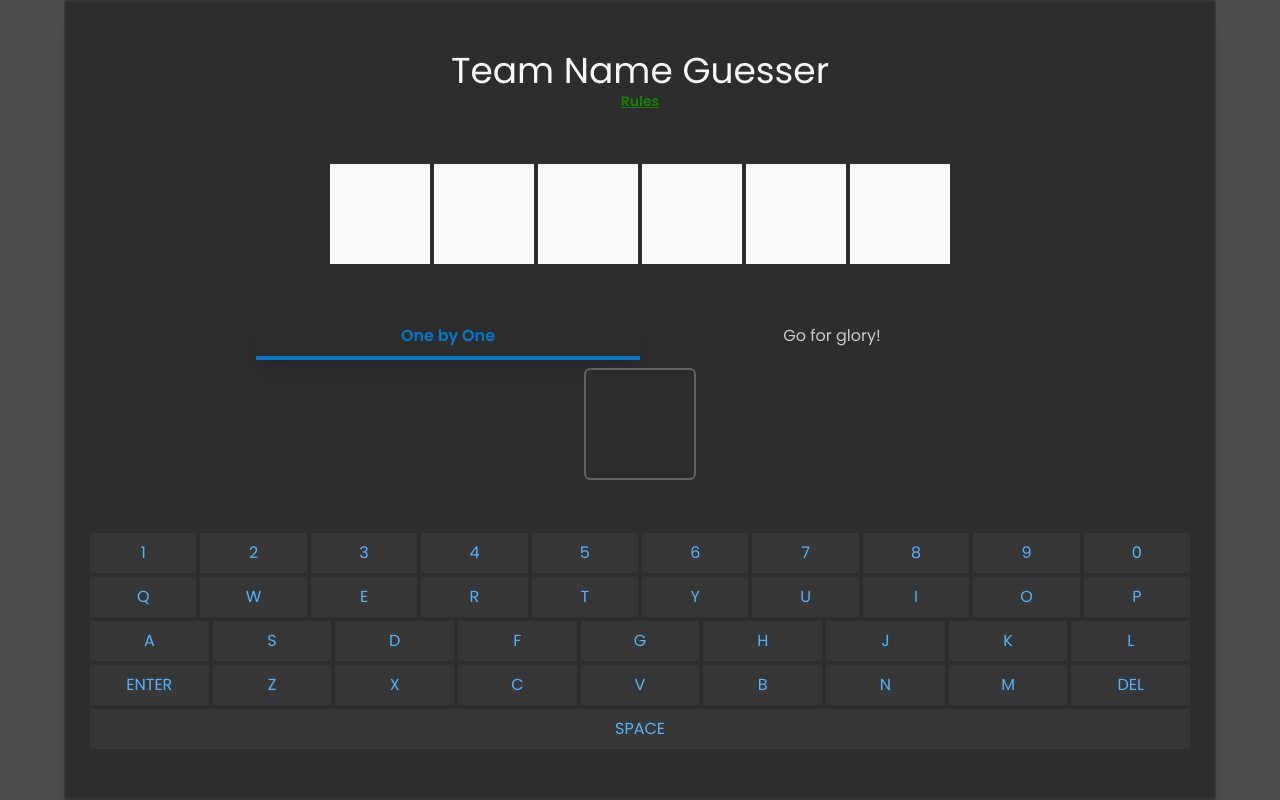
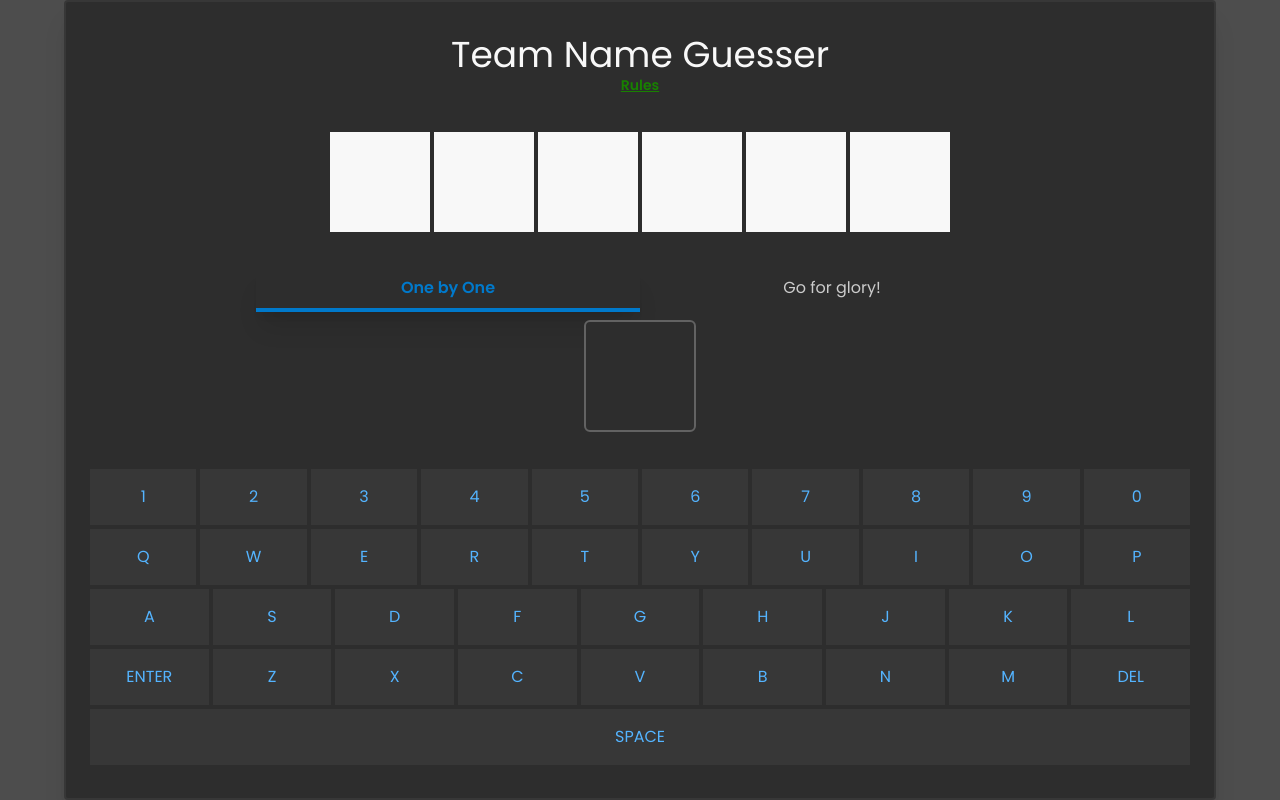
Before and after one commit to bibhashdash/team-guesser, a Next.js app: page / in a window 1280 px wide. Built offline with nearby package versions, Linux system fonts and the light colour scheme.

Commit message:
size fixes...refinements

```diff
--- a/src/app/page.tsx
+++ b/src/app/page.tsx
@@ -215,7 +215,7 @@ export default function Home() {
                   <p onClick={() => {
                     keyMap === "ENTER" ? handleEnterPress(inputTab) : handleUserInputSubmission(keyMap, inputTab)
                   }}
-                     className="cursor-pointer m-0 w-full py-2 bg-gray50 text-blue300 flex items-center justify-center hover:bg-black100">
+                     className="cursor-pointer m-0 w-full py-2 lg:py-4 bg-gray50 text-blue300 flex items-center justify-center hover:bg-black100">
                     {keyMap}
                   </p>
                 )
```
